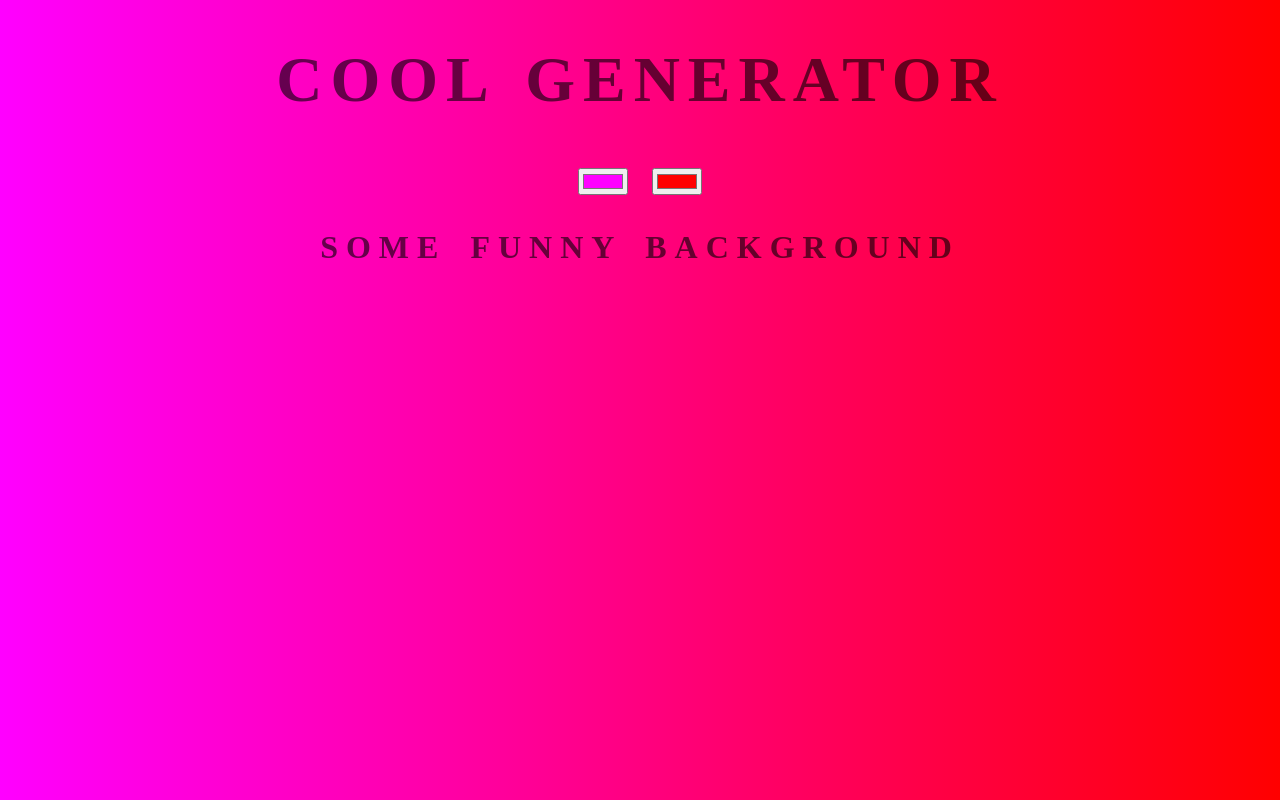
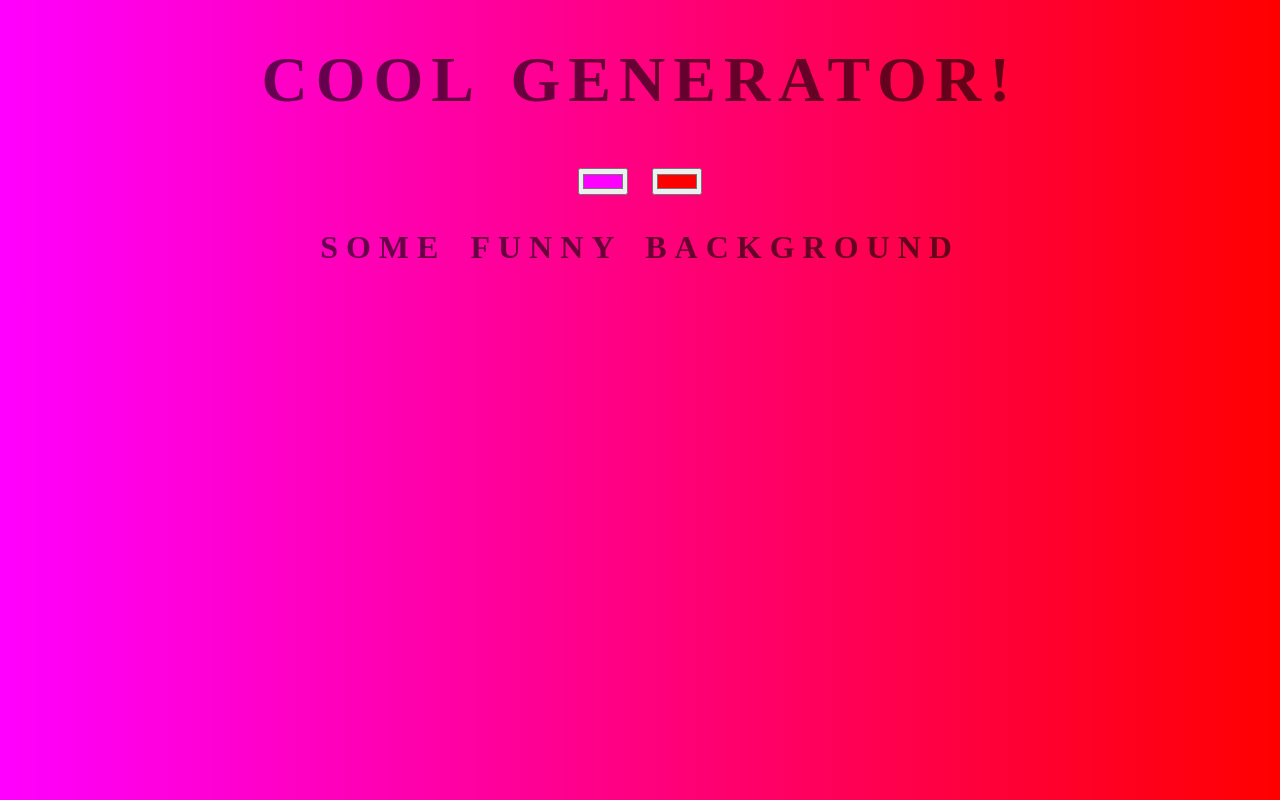
Before and after one commit to ameghdadian/background-generator-Shared, a plain HTML site: page index.html in a window 1280 px wide. Drawn offline with Linux system fonts and the light colour scheme.

Commit message:
adding exclamation mark

```diff
--- a/index.html
+++ b/index.html
@@ -6,7 +6,7 @@
 	<link href="style.css" rel="stylesheet">
 </head>
 <body>
-	<h1>COOL Generator</h1>
+	<h1>COOL Generator!</h1>
 	<input type="color" id="color1" name="color1" value="#ff00ff">
 	<input type="color" id="color2" name="color2" value="#ff0000">
 	<p>Some Funny Background</p>
```
